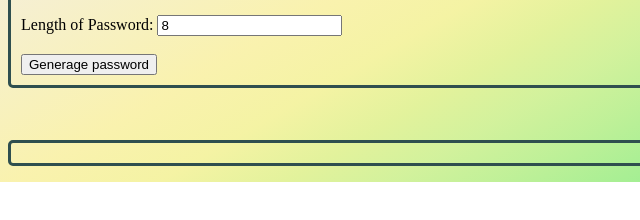
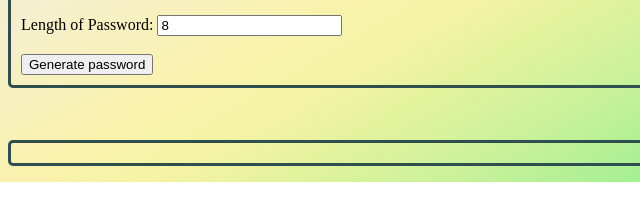
Before and after one commit to dfreeman500/Simple-Javascript-Password-Generator, a plain HTML site: page index.html in a window 1280 px wide. Shown: the part 300-520 px from the top of the page, 0-640 px from the left. Drawn offline with Linux system fonts and the light colour scheme.

Commit message:
Correct spelling error

```diff
--- a/index.html
+++ b/index.html
@@ -38,7 +38,7 @@
         <div numberOfPasswords2Gen>
         </div>
         <div Button>
-            <button id="generatePasswords" onclick="createPassword()">Generage password</button>
+            <button id="generatePasswords" onclick="createPassword()">Generate password</button>
         </div>
     </div>
     <div>
```
